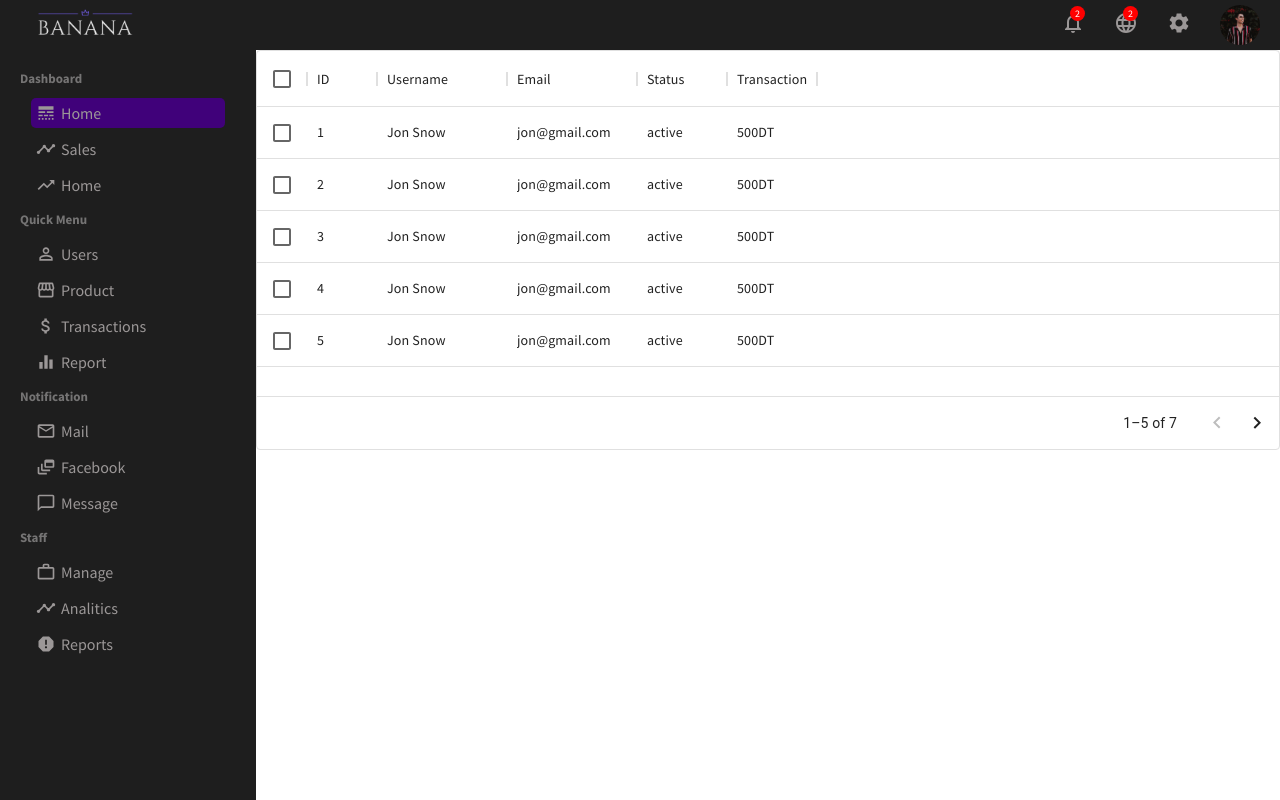
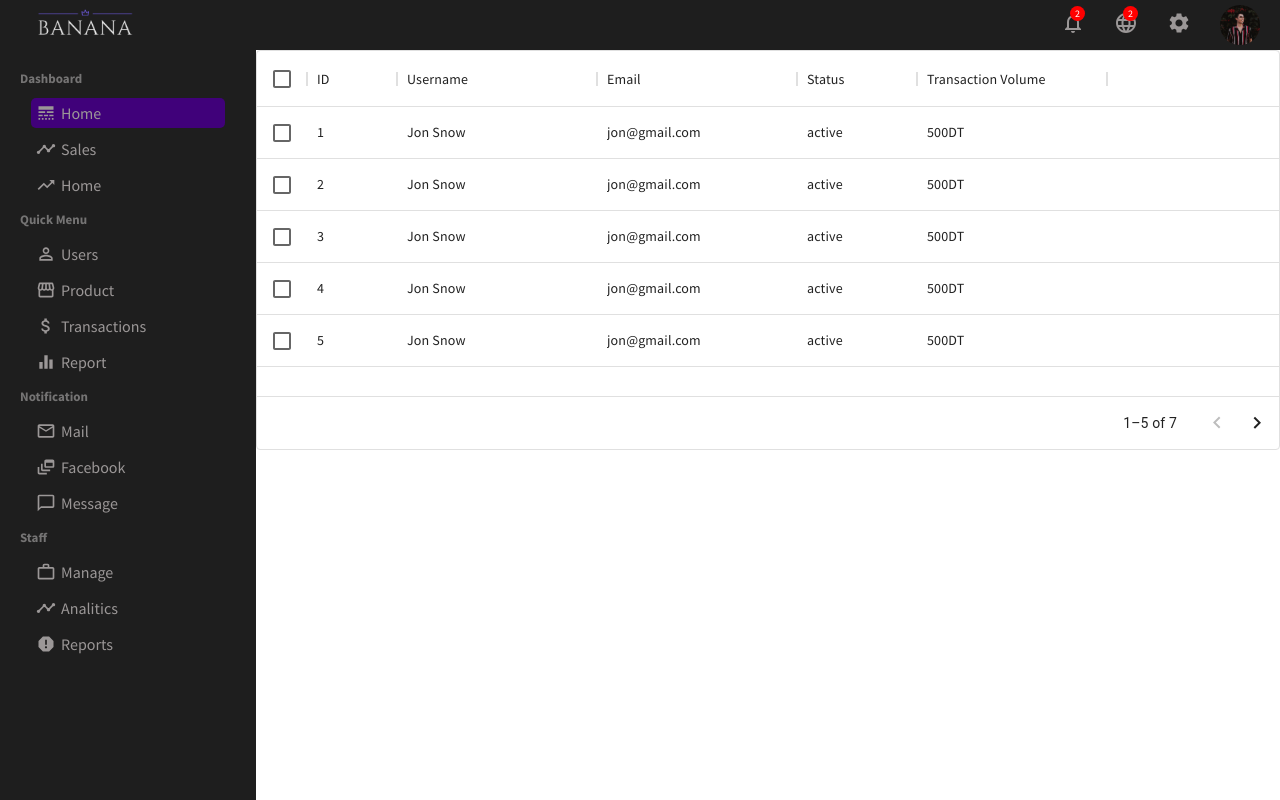
Before and after one commit to malekaridhi/ecommerceMern, a React (Create React App) app in the folder admin/: page /users in a window 1280 px wide. Built offline with nearby package versions, Linux system fonts and the light colour scheme.

Commit message:
userlist route

```diff
--- a/admin/src/pages/userList/UserList.jsx
+++ b/admin/src/pages/userList/UserList.jsx
@@ -3,18 +3,18 @@ import "./userList.css"
 import { DataGrid } from '@mui/x-data-grid';
 import image from "../../images/a2.jpg"
 const columns = [
-    { field: 'id', headerName: 'ID', width: 70 },
-    { field: 'username', headerName: 'Username', width: 130 },
-    { field: 'email', headerName: 'Email', width: 130 },
+    { field: 'id', headerName: 'ID', width: 90 },
+    { field: 'username', headerName: 'Username', width: 200 },
+    { field: 'email', headerName: 'Email', width: 200 },
     {
       field: 'status',
       headerName: 'Status',
-      width: 90,
+      width: 120,
     },
     {
         field: 'transaction',
-        headerName: 'Transaction',
-        width: 90,
+        headerName: 'Transaction Volume',
+        width: 190,
       },
     ,
   ];
```
